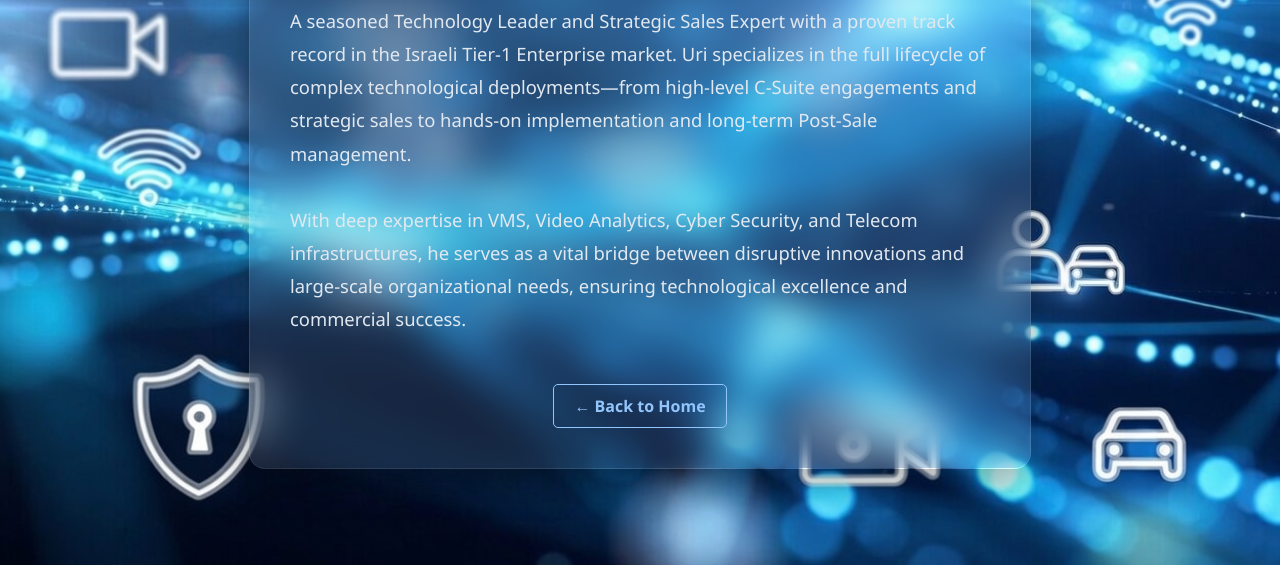
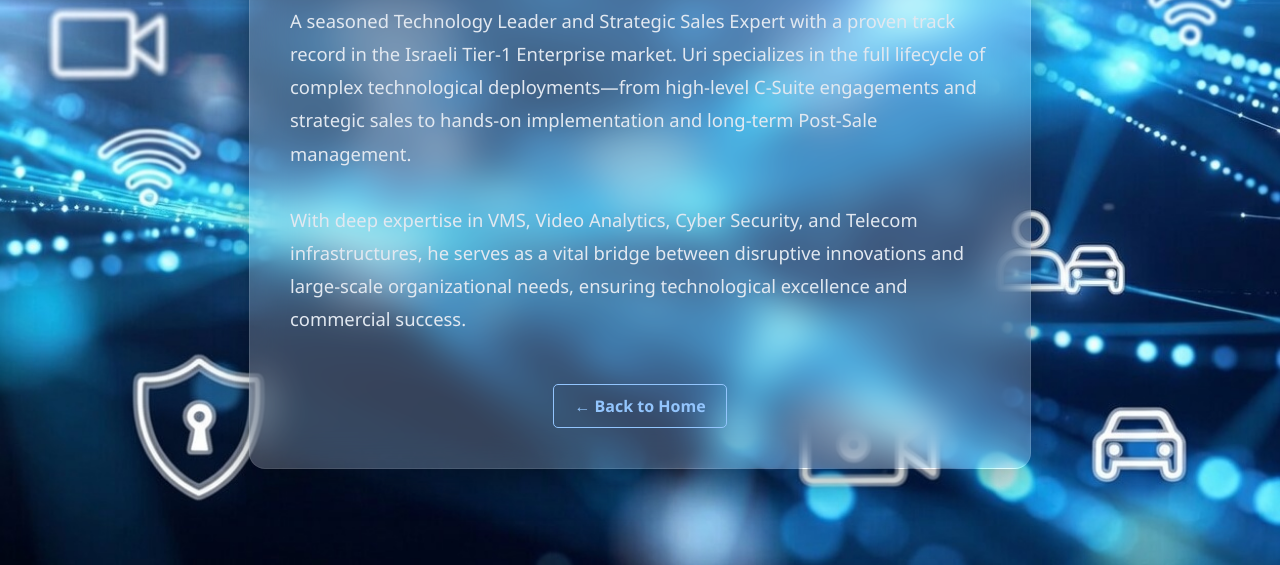
Before and after one commit to UriH77/sens-sig-site, a plain HTML site: page about.html in a window 1280 px wide. Shown: the part 235-800 px from the top of the page. Drawn offline with Linux system fonts and the light colour scheme.

Commit message:
Update about.html

```diff
--- a/about.html
+++ b/about.html
@@ -13,7 +13,7 @@
             background-size: cover;
         }
         .container {
-            background: rgba(255, 255, 255, 0.08);
+            background: rgba(255, 255, 255, 0.2);
             backdrop-filter: blur(20px); -webkit-backdrop-filter: blur(20px);
             padding: 40px; border-radius: 16px;
             box-shadow: 0 15px 35px rgba(0,0,0,0.3);
```
